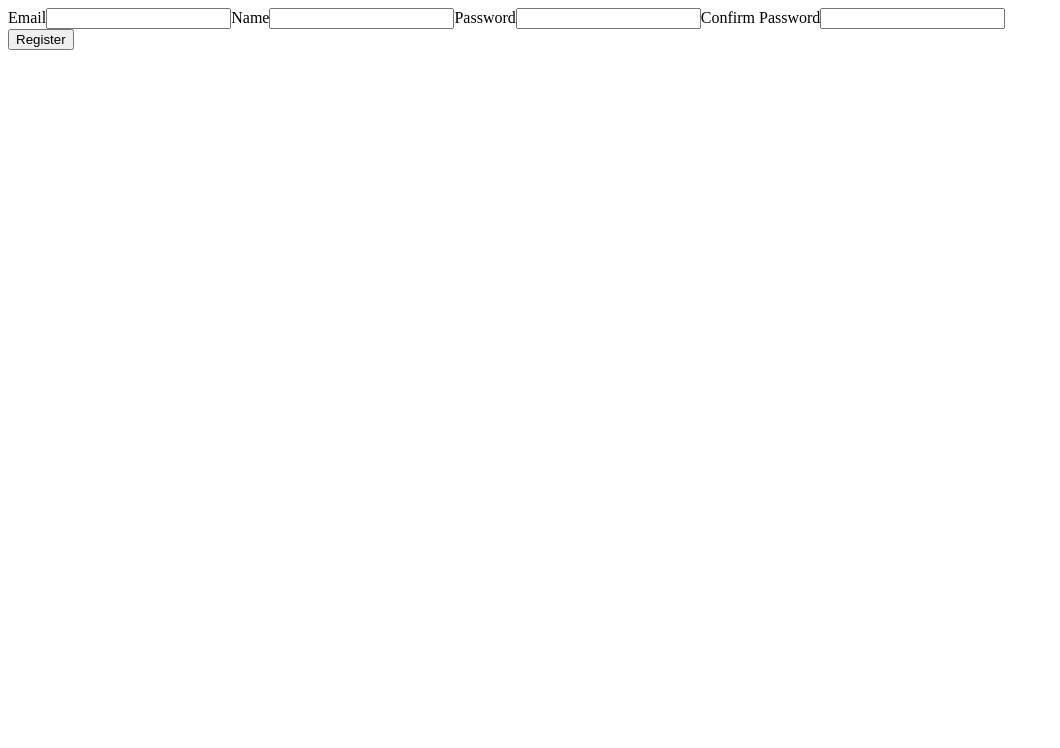
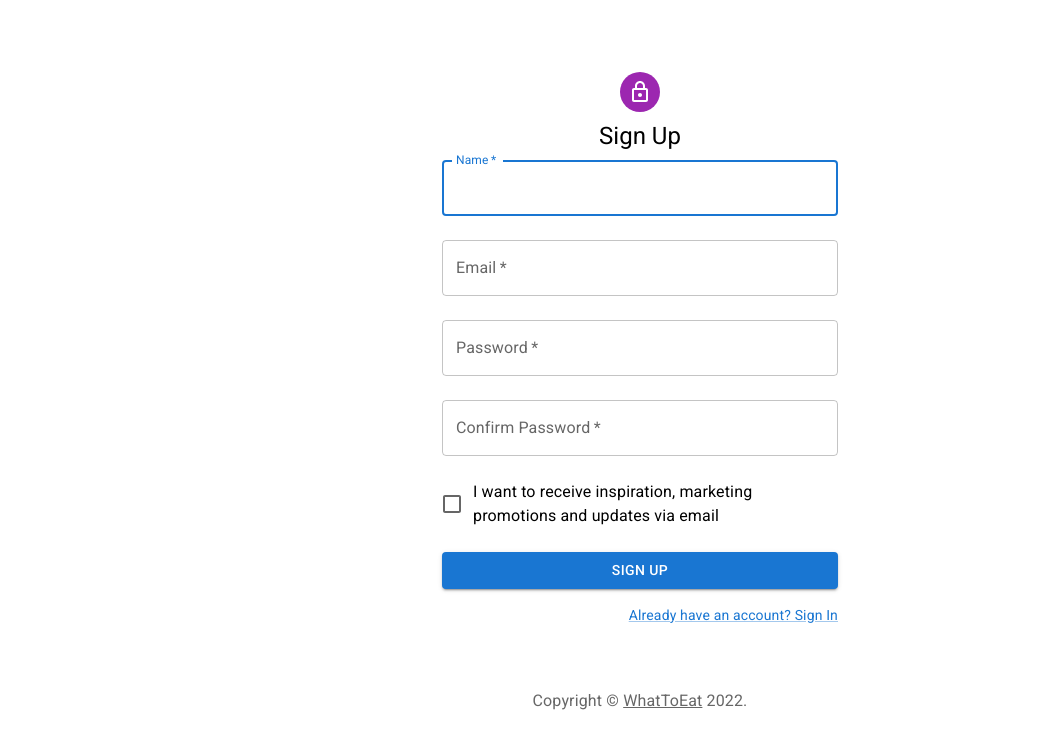
Before and after one commit to hurima90-kim/What-to-Eat, a React (Create React App) app in the folder client/: page /register in a window 1280 px wide. Shown: the top 748 px of the page, without its empty margins (0-1060 px from the left). Built offline with nearby package versions, Linux system fonts and the light colour scheme; no server answers.

Commit message:
feat: change register page ui using mui template

```diff
--- a/client/src/pages/LoginPage.js
+++ b/client/src/pages/LoginPage.js
@@ -98,7 +98,6 @@
             type="submit"
             fullWidth
             variant="contained"
-            // mt: margin-top , mb: margin-bottom
             sx={{ mt: 3, mb: 2 }}
           >
             Sign In
--- a/client/src/pages/RegisterPage.js
+++ b/client/src/pages/RegisterPage.js
@@ -2,6 +2,20 @@
 import { useDispatch } from 'react-redux';
 import { registerUser } from '../_actions/user_action';
 import { useNavigate } from 'react-router-dom';
+import LockOutlinedIcon from '@mui/icons-material/LockOutlined';
+import {
+  TextField,
+  Button,
+  Checkbox,
+  FormControlLabel,
+  Grid,
+  Link,
+  Typography,
+  Avatar,
+  Box,
+  Container,
+} from '@mui/material';
+import Copyright from '../components/Copyright';
 
 export default function RegisterPage() {
   const dispatch = useDispatch();
@@ -50,26 +64,95 @@
   };
 
   return (
-    <React.Fragment>
-      <form onSubmit={onSubmitHandler}>
-        <label>Email</label>
-        <input type="email" value={Email} onChange={onEmailHandler} />
-
-        <label>Name</label>
-        <input type="text" value={Name} onChange={onNameHandler} />
-
-        <label>Password</label>
-        <input type="password" value={Password} onChange={onPasswordHandler} />
-
-        <label>Confirm Password</label>
-        <input
-          type="password"
-          value={ConfirmPassword}
-          onChange={onConfirmPasswordHandler}
-        />
-        <br />
-        <button type="submit">Register</button>
-      </form>
-    </React.Fragment>
+    <Container component="main" maxWidth="xs">
+      <Box
+        sx={{
+          marginTop: 8,
+          display: 'flex',
+          flexDirection: 'column',
+          alignItems: 'center',
+        }}
+      >
+        <Avatar sx={{ m: 1, bgcolor: 'secondary.main' }}>
+          <LockOutlinedIcon />
+        </Avatar>
+        <Typography component="h1" variant="h5">
+          Sign Up
+        </Typography>
+        <Box
+          component="form"
+          noValidate
+          onSubmit={onSubmitHandler}
+          sx={{ mt: 1 }}
+        >
+          <Grid container rowSpacing={3}>
+            <Grid item xs={12}>
+              <TextField
+                label="Name"
+                name="Name"
+                required
+                fullWidth
+                autoFocus
+                autoComplete="given-name"
+                onChange={onNameHandler}
+              />
+            </Grid>
+            <Grid item xs={12}>
+              <TextField
+                label="Email"
+                name="Email"
+                required
+                fullWidth
+                autoComplete="email"
+                onChange={onEmailHandler}
+              />
+            </Grid>
+            <Grid item xs={12}>
+              <TextField
+                label="Password"
+                name="Password"
+                type="password"
+                required
+                fullWidth
+                autoComplete="new-password"
+                onChange={onPasswordHandler}
+              />
+            </Grid>
+            <Grid item xs={12}>
+              <TextField
+                label="Confirm Password"
+                name="Password"
+                type="password"
+                required
+                fullWidth
+                onChange={onConfirmPasswordHandler}
+              />
+            </Grid>
+            <Grid item xs={12}>
+              <FormControlLabel
+                control={<Checkbox value="allowExtraEmails" color="primary" />}
+                label="I want to receive inspiration, marketing promotions and updates via email"
+              />
+            </Grid>
+            <Button
+              type="submit"
+              fullWidth
+              variant="contained"
+              sx={{ mt: 3, mb: 2 }}
+            >
+              Sign Up
+            </Button>
+            <Grid container justifyContent="flex-end">
+              <Grid item>
+                <Link href="/login" variant="body2">
+                  Already have an account? Sign In
+                </Link>
+              </Grid>
+            </Grid>
+          </Grid>
+        </Box>
+      </Box>
+      <Copyright sx={{ mt: 8, mb: 4 }} />
+    </Container>
   );
 }
```
